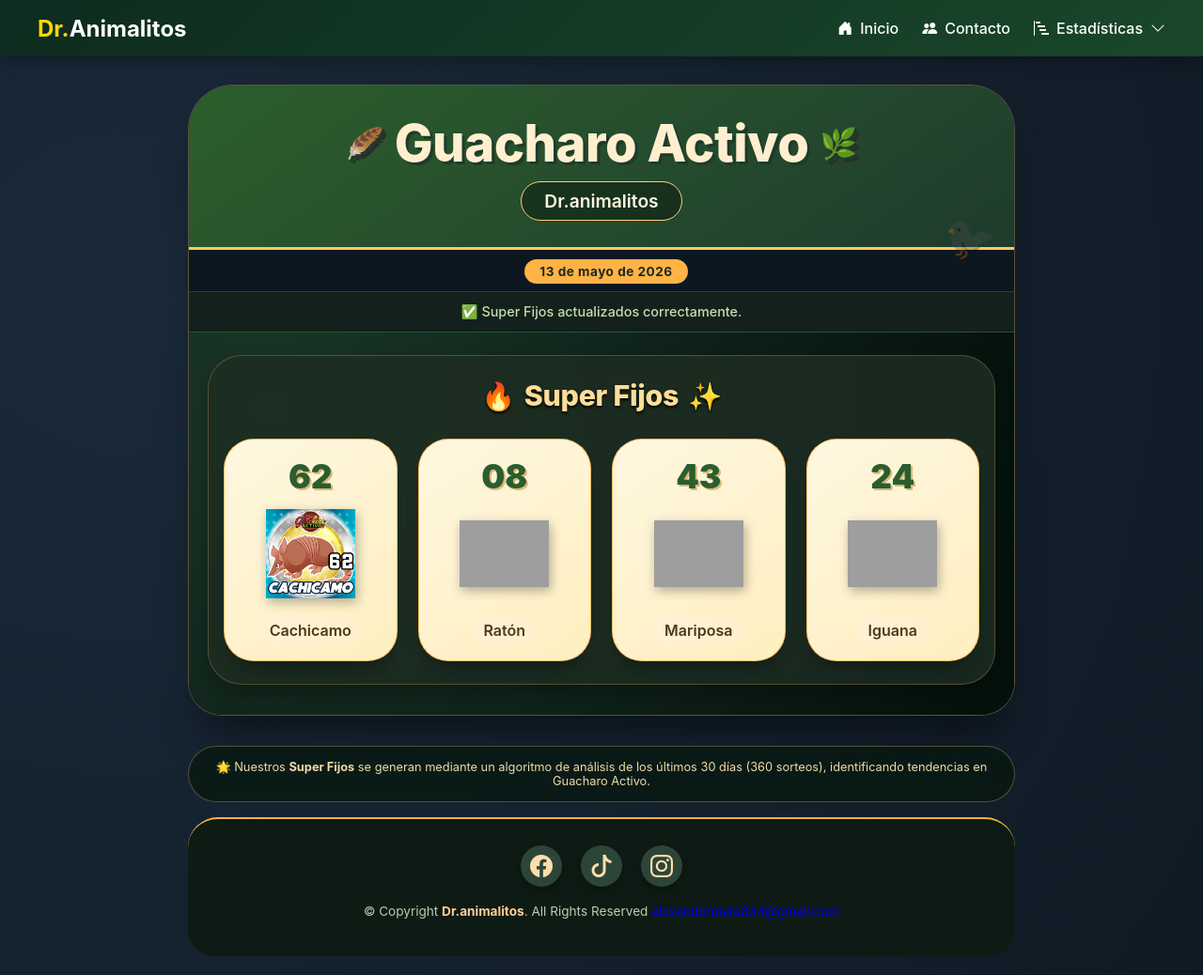
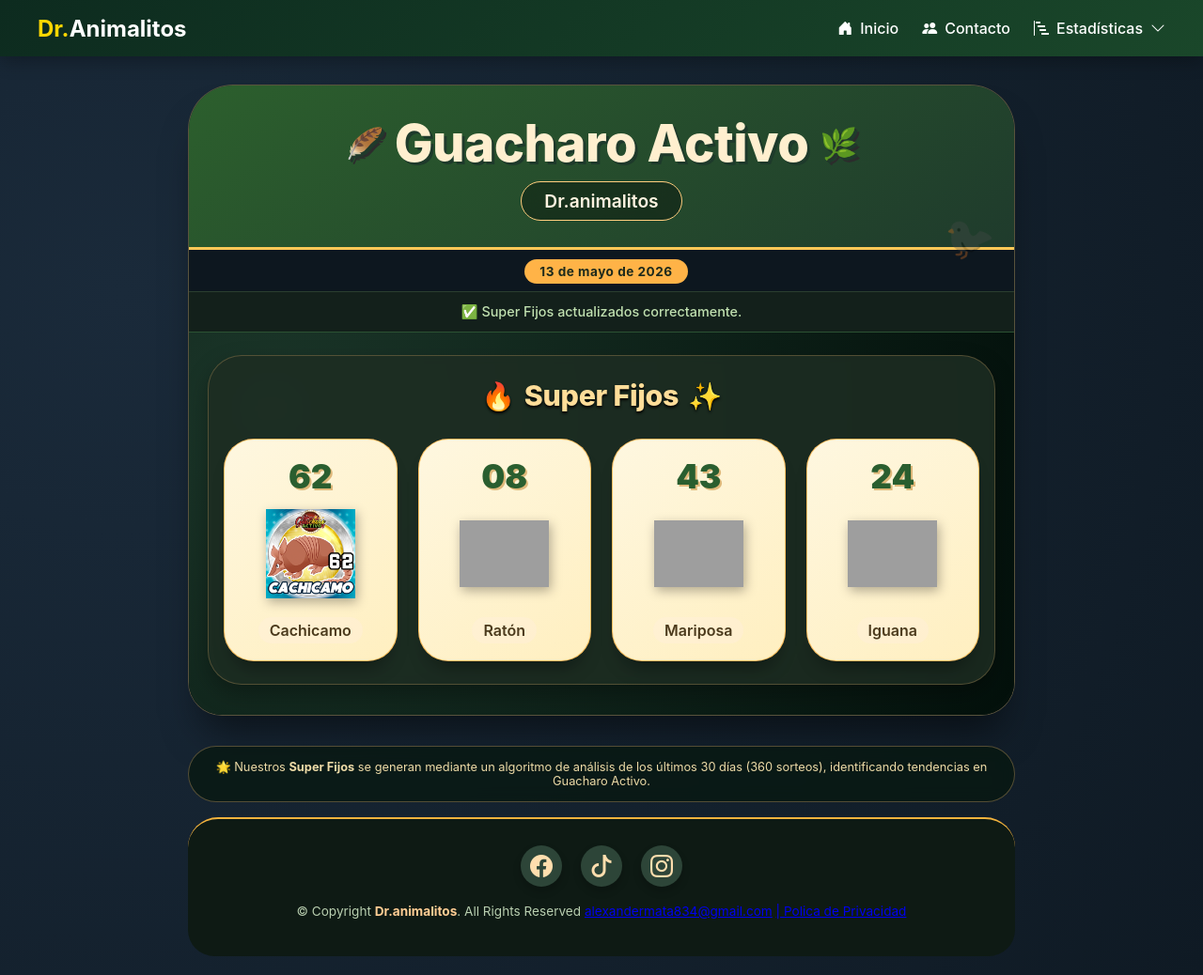
Before and after one commit to CarTips2025/datoanimalitos.github.io, a plain HTML site: page dato_guacharo.html in a window 1280 px wide. Shown: the whole page at 94% size. Drawn offline with nearby package versions, Linux system fonts and the light colour scheme; grey boxes are pictures that could not be loaded.

Commit message:
Update dato_guacharo.html
cambio

```diff
--- a/dato_guacharo.html
+++ b/dato_guacharo.html
@@ -520,6 +520,7 @@
         <div class="copyright">
             &copy; Copyright <strong><span>Dr.animalitos</span></strong>. All Rights Reserved
             <a href="https://www.google.com/intl/es-419/gmail/about/" target="_blank" rel="noopener noreferrer">alexandermata834@gmail.com</a>
+            <a href="politica.html" target="_blank" rel="noopener noreferrer"> | Polica de Privacidad</a>
         </div>
     </footer>
 
```
